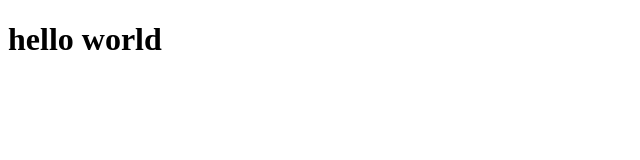
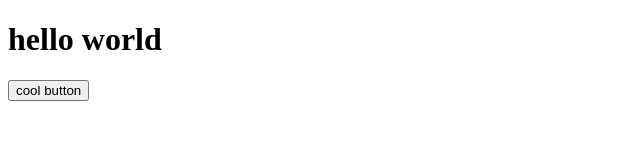
Before and after one commit to GroovyBoi/GroovyBoi, a plain HTML site: page index.html in a window 1280 px wide. Shown: the whole page, without its empty margins (0-640 px from the left). Drawn offline with Linux system fonts and the light colour scheme.

Commit message:
added button?

```diff
--- a/index.html
+++ b/index.html
@@ -7,5 +7,6 @@
   </head>
   <body>
   <h1>hello world</h1>
+  <button type="laura'sButton">cool button</button>
   </body>
 </html>
```
